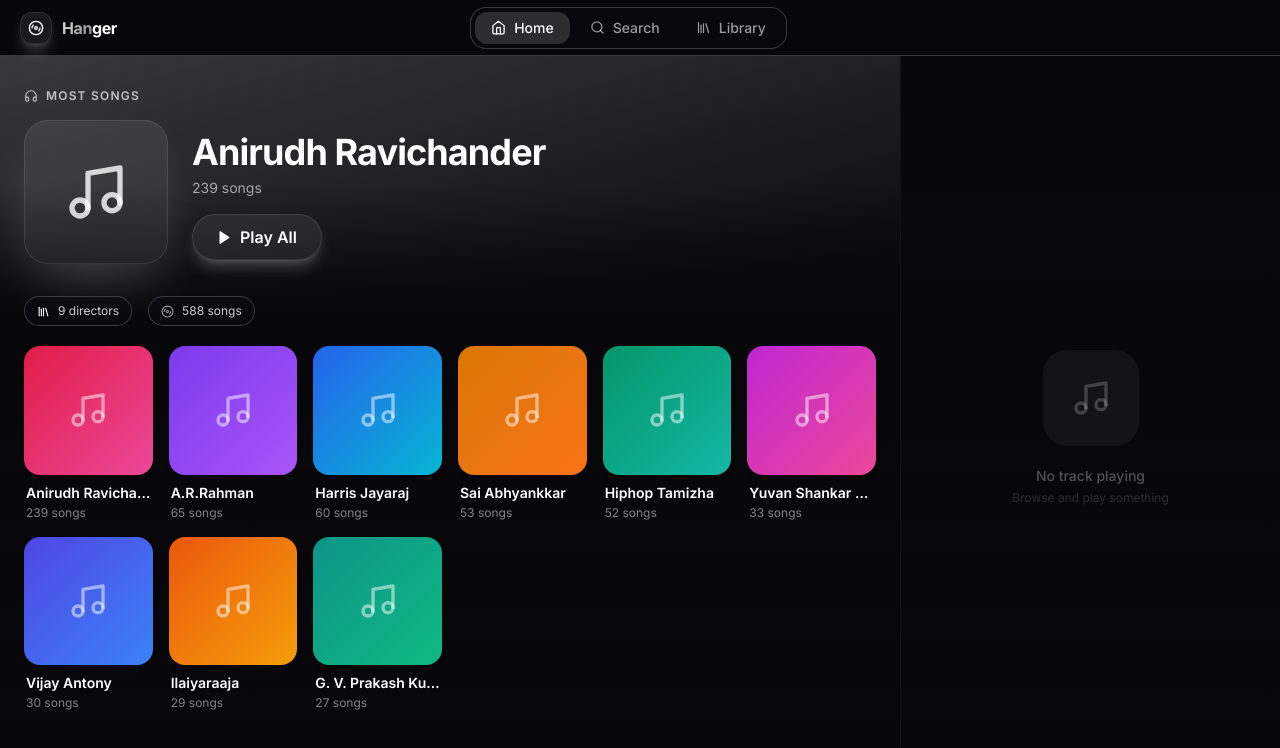
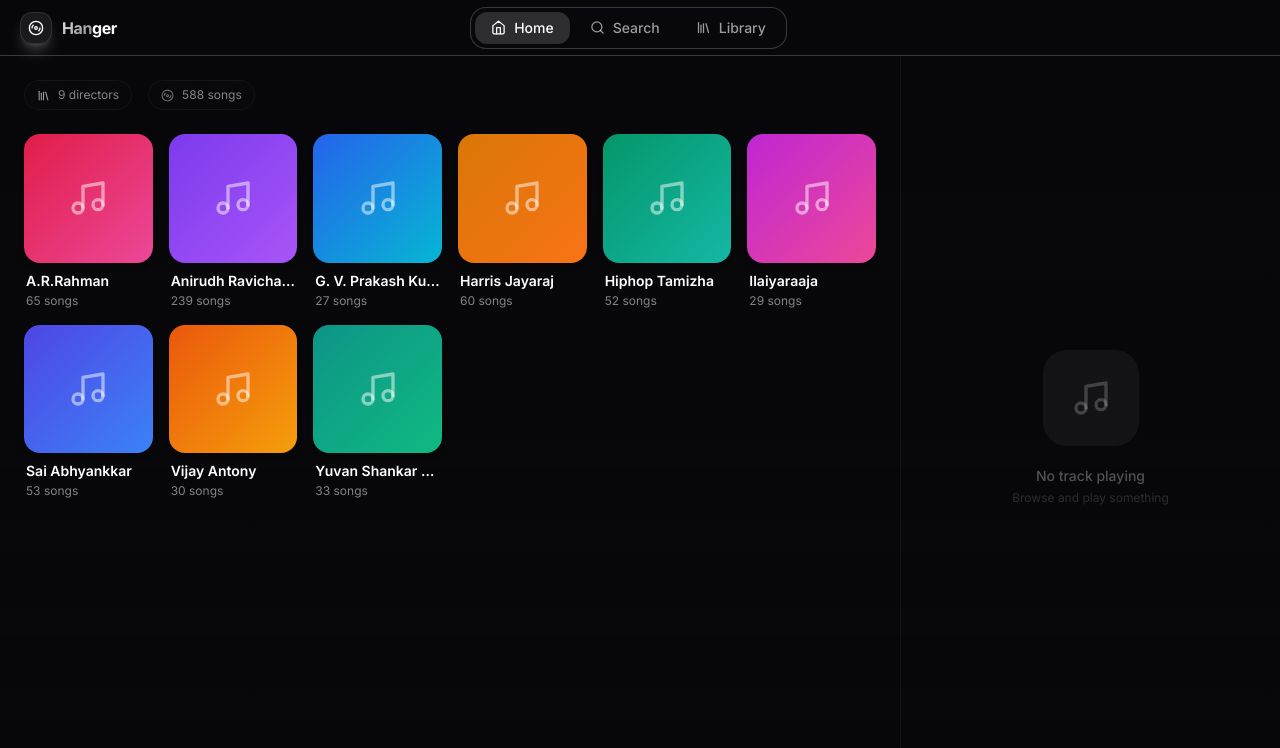
Before and after one commit to Arunkumarmanickam/Hanger, a React (Vite) app in the folder client/: page / in a window 1280 px wide. Shown: the top 748 px of the page. Built offline with nearby package versions, Linux system fonts and the light colour scheme.

Commit message:
Remove hero section, sort directors alphabetically

```diff
--- a/client/src/components/HomeView.jsx
+++ b/client/src/components/HomeView.jsx
@@ -1,7 +1,6 @@
 import { useState, useEffect, useRef } from 'react'
-import { Play, Disc3, Music, TrendingUp, Library, Headphones } from 'lucide-react'
-import { getCategories, getCategoryTracks } from '../utils/api'
-import { usePlayer } from '../context/PlayerContext'
+import { Disc3, Music, Library } from 'lucide-react'
+import { getCategories } from '../utils/api'
 
 const CARD_GRADIATES = [
   ['from-rose-600 to-pink-500'],
@@ -17,49 +16,31 @@
   ['from-rose-600 to-red-500'],
 ]
 
-const gradientRow = 'from-hanger-accent/20 via-hanger-accent2/10 to-hanger-bg'
-
 export default function HomeView({ setActiveView }) {
   const [categories, setCategories] = useState([])
-  const [heroCategory, setHeroCategory] = useState(null)
-  const [heroTracks, setHeroTracks] = useState([])
   const [loading, setLoading] = useState(true)
   const mountedRef = useRef(false)
-  const { playPlaylist } = usePlayer()
 
   useEffect(() => {
     mountedRef.current = true
     return () => { mountedRef.current = false }
   }, [])
 
-  useEffect(() => { loadData() }, [])
-
+  useEffect(() => {
     const loadData = async () => {
       try {
         const cats = await getCategories()
         if (!mountedRef.current) return
-
-      const sorted = [...cats].sort((a, b) => {
-        const aCount = parseInt(a.description) || 0
-        const bCount = parseInt(b.description) || 0
-        return bCount - aCount
-      })
+        const sorted = [...cats].sort((a, b) => a.name.localeCompare(b.name))
         setCategories(sorted)
-
-      if (sorted.length > 0) {
-        const hero = sorted[0]
-        const data = await getCategoryTracks(hero.id)
-        if (mountedRef.current) {
-          setHeroCategory(hero)
-          setHeroTracks(data.tracks || [])
-        }
-      }
       } catch (err) {
         console.error('Failed to load:', err)
       } finally {
         if (mountedRef.current) setLoading(false)
       }
     }
+    loadData()
+  }, [])
 
   const totalSongs = categories.reduce((s, c) => s + (parseInt(c.description) || 0), 0)
 
@@ -77,48 +58,17 @@
   }
 
   return (
-    <div className="h-full overflow-y-auto">
-      {heroCategory && (
-        <section className="relative overflow-hidden">
-          <div className={`absolute inset-0 bg-gradient-to-br ${gradientRow}`} />
-          <div className="absolute inset-0 bg-gradient-to-t from-hanger-bg via-transparent to-transparent" />
-          <div className="relative px-6 pt-8 pb-12">
-            <div className="flex items-center gap-2 text-hanger-accent/70 mb-4">
-              <Headphones size={14} />
-              <span className="text-xs font-semibold uppercase tracking-widest">Most Songs</span>
+    <div className="h-full overflow-y-auto p-6">
+      <div className="flex items-center gap-4 mb-6">
+        <div className="flex items-center gap-2 px-3 py-1.5 rounded-full glass-card">
+          <Library size={13} className="text-white/60" />
+          <span className="text-xs text-white/50">{categories.length} directors</span>
         </div>
-            <div className="flex items-end gap-6">
-              <div className="w-36 h-36 rounded-3xl accent-gradient flex items-center justify-center shadow-2xl shadow-hanger-accent/20 flex-shrink-0">
-                <Music size={64} className="text-white/80" />
-              </div>
-              <div className="flex-1 min-w-0 pb-1">
-                <h2 className="text-4xl font-bold text-white tracking-tight">{heroCategory.name}</h2>
-                <p className="text-sm text-hanger-muted/60 mt-1.5">{heroCategory.description}</p>
-                <button
-                  onClick={() => { if (heroTracks.length) playPlaylist(heroTracks, 0) }}
-                  className="mt-4 flex items-center gap-2 px-6 py-2.5 accent-gradient text-white font-semibold rounded-full hover:scale-105 transition-transform shadow-lg shadow-hanger-accent/20"
-                >
-                  <Play size={15} fill="white" />
-                  Play All
-                </button>
+        <div className="flex items-center gap-2 px-3 py-1.5 rounded-full glass-card">
+          <Disc3 size={13} className="text-white/40" />
+          <span className="text-xs text-white/50">{totalSongs} songs</span>
         </div>
       </div>
-          </div>
-        </section>
-      )}
-
-      <section className="px-6 pb-8 -mt-4 relative z-10">
-        <div className="flex items-center gap-4 mb-5">
-          <div className="flex items-center gap-2 px-3 py-1.5 rounded-full bg-hanger-card/50 border border-hanger-border/20">
-            <Library size={13} className="text-hanger-accent" />
-            <span className="text-xs text-hanger-muted/80">{categories.length} directors</span>
-          </div>
-          <div className="flex items-center gap-2 px-3 py-1.5 rounded-full bg-hanger-card/50 border border-hanger-border/20">
-            <Disc3 size={13} className="text-hanger-accent2" />
-            <span className="text-xs text-hanger-muted/80">{totalSongs} songs</span>
-          </div>
-        </div>
-
       <div className="grid grid-cols-2 sm:grid-cols-3 md:grid-cols-4 lg:grid-cols-5 xl:grid-cols-6 gap-4">
         {categories.map((cat, idx) => {
           const [gradient] = CARD_GRADIATES[idx % CARD_GRADIATES.length]
@@ -141,7 +91,6 @@
           )
         })}
       </div>
-      </section>
     </div>
   )
 }
```
Lines whose indentation alone changed are shown as unchanged.
